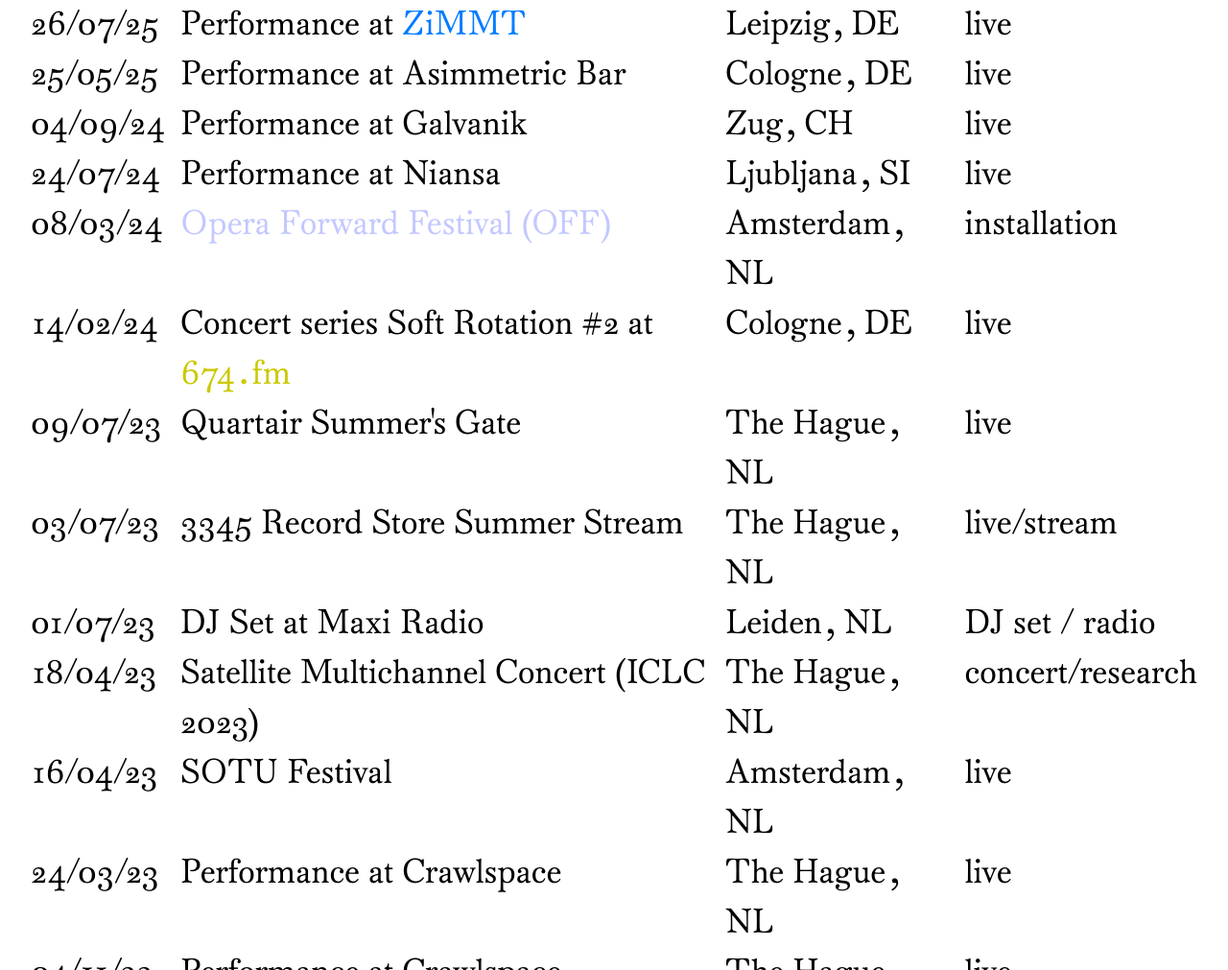
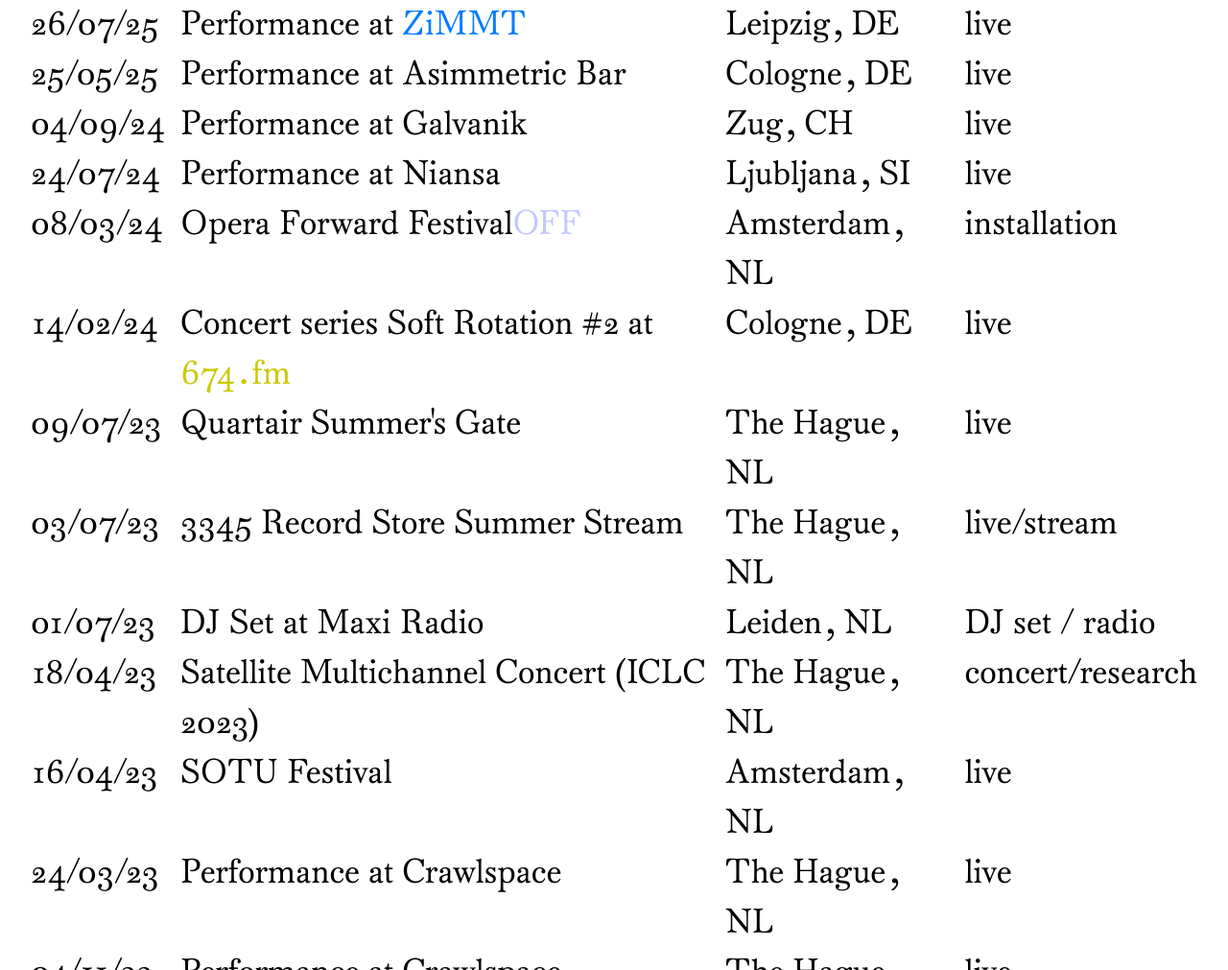
Before and after one commit to SerainaFae/SerainaFae.github.io, a website built with Vite: page index.html in a window 1280 px wide. Shown: the part 1965-2976 px from the top of the page at 96% size. Built offline with nearby package versions, Linux system fonts and the light colour scheme.

Commit message:
Update index.html

```diff
--- a/index.html
+++ b/index.html
@@ -91,7 +91,7 @@
           </tr>
           <tr>
             <td>08/03/24</td>
-            <td><a href="https://youtu.be/YeBBEcqCikg" target="_blank" rel="noopener noreferrer" class="text-lavender" >Opera Forward Festival (OFF)</a></td>
+            <td>Opera Forward Festival<a href="https://youtu.be/YeBBEcqCikg" target="_blank" rel="noopener noreferrer" class="text-lavender" >OFF</a></td>
             <td>Amsterdam, NL</td>
             <td>installation</td>
           </tr>
```
